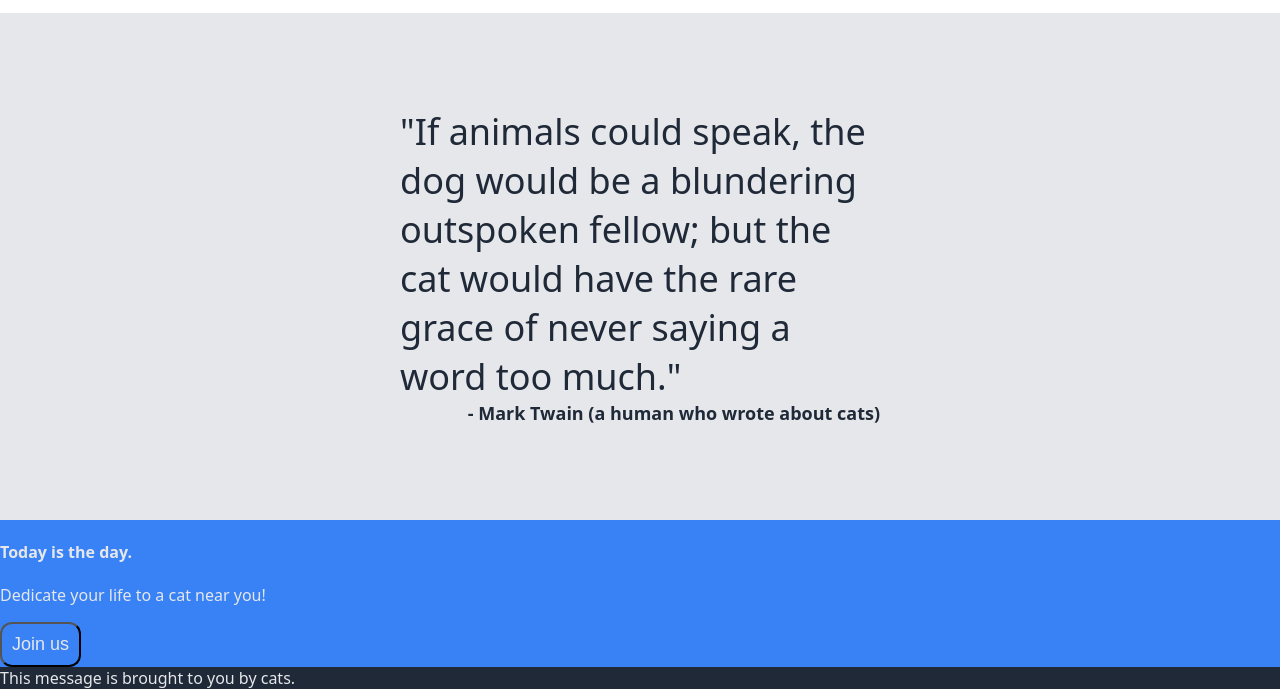
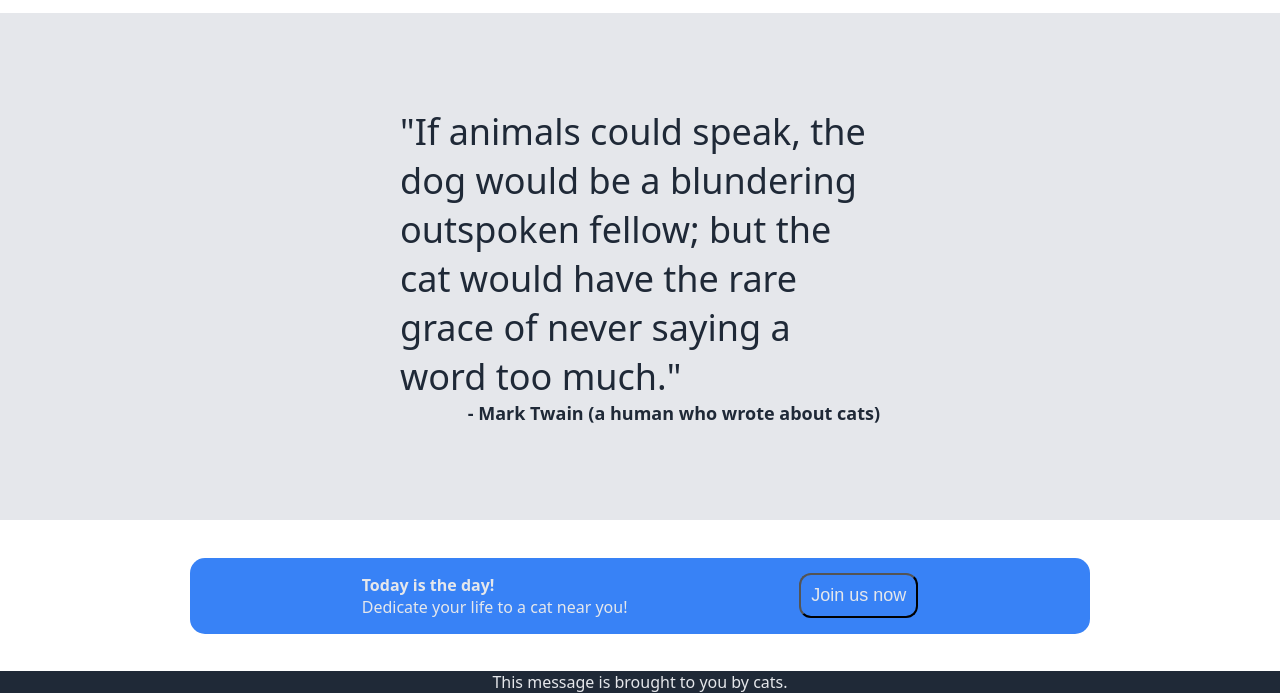
Before and after one commit to Bex-G/landing-page-demo, a plain HTML site: page index.html in a window 1280 px wide. Shown: the part 856-1549 px from the top of the page. Drawn offline with Linux system fonts and the light colour scheme.

Commit message:
Format cta and button sections

```diff
--- a/index.html
+++ b/index.html
@@ -55,9 +55,11 @@
     </div>
 
     <div class="cta">
-      <h4>Today is the day.</h4>
-      <p>Dedicate your life to a cat near you!</p>
-      <a href="https://www.humanesociety.org/"><button>Join us</button></a>
+      <div class="button-box">
+        <p><strong>Today is the day!</strong><br>
+           Dedicate your life to a cat near you!</p>
+        <a href="https://www.humanesociety.org/"><button>Join us now</button></a>
+      </div>
     </div>
 
     <div class="footer">
--- a/style.css
+++ b/style.css
@@ -134,8 +134,19 @@ a {
 }
 
 .cta {
+    color:#E5E7EB;
+    display: flex;
+    justify-content: center;
+    margin: 1cm;
+}
+
+.button-box {
     background-color: #3882F6;
-    color:#E5E7EB;
+    width: 900px;
+    border-radius: 15px;
+    display: flex;
+    justify-content: space-evenly;
+    align-items: center;
 }
 
 button {
@@ -150,4 +161,5 @@ button {
     background-color: #1F2937;
     color: #E5E7EB;
     padding: 24;
+    text-align: center;
 }
```
